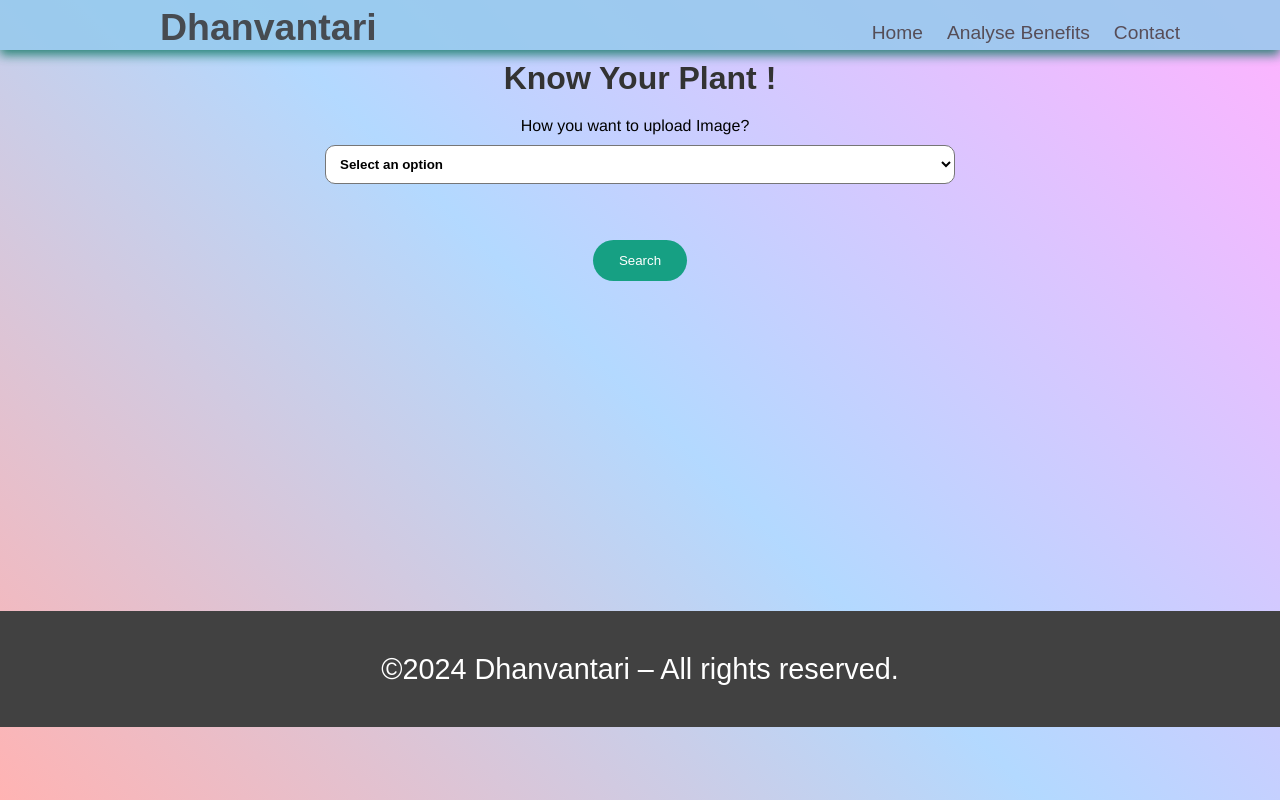
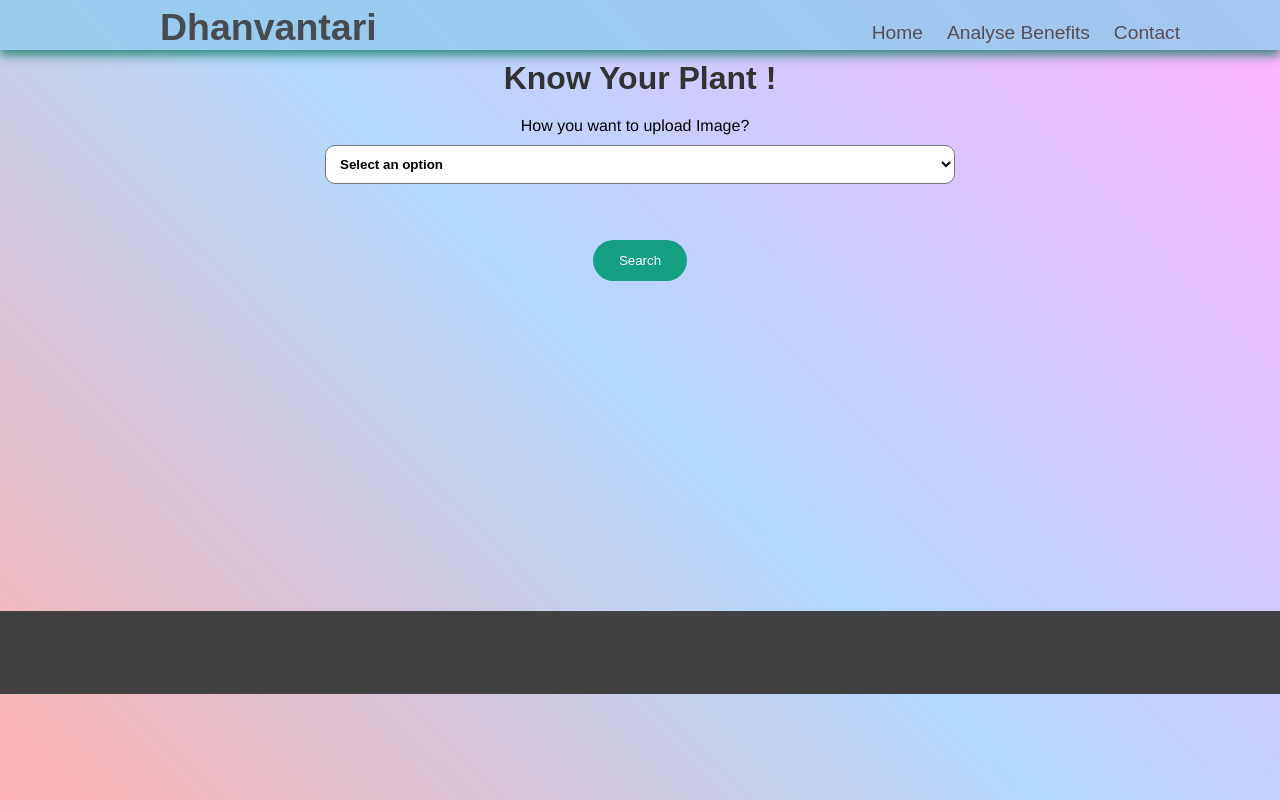
Before and after one commit to KamleshLakhwani/Plant_Analysis_System, a plain HTML site: page index2.html in a window 1280 px wide. Drawn offline with Linux system fonts and the light colour scheme.

Commit message:
Update index2.html

```diff
--- a/index2.html
+++ b/index2.html
@@ -46,7 +46,7 @@
     </div>
     <div>
       <footer id="footer">
-        <h2>&copy;2024 Dhanvantari – All rights reserved.</h2>
+        <h2></h2>
       </footer>
     </div>
     <script src="script.js"></script>
```
